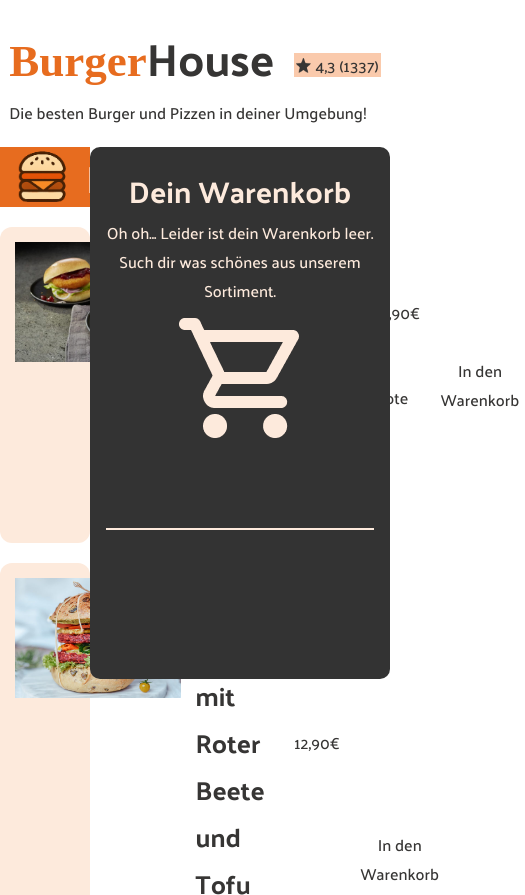
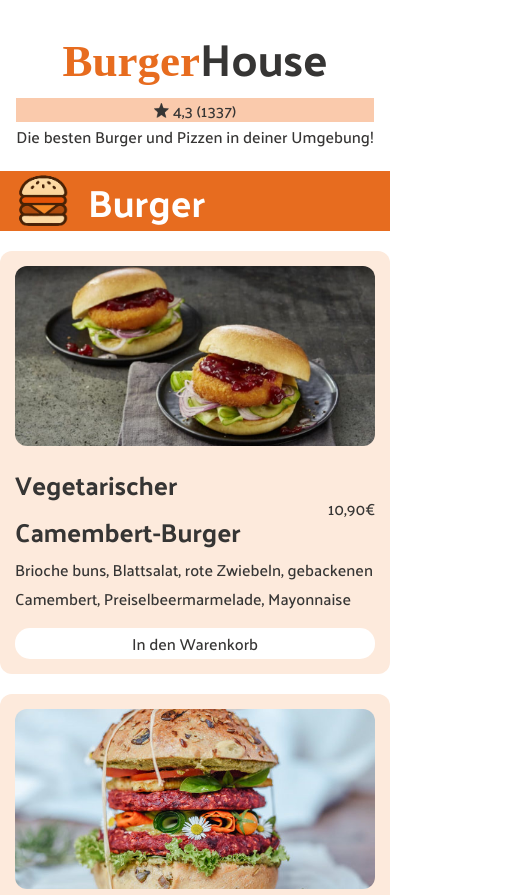
Before and after one commit to FelixWinklerDev/Bestell-App, a plain HTML site: page index.html in a window 390 px wide. Shown: the part 725-1620 px from the top of the page, 525 px wide, since content can reach past the window. Drawn offline with Linux system fonts and the light colour scheme.

Commit message:
added responsive

```diff
--- a/index.html
+++ b/index.html
@@ -64,14 +64,14 @@
         </div>
         <div class="dialog-window">
           <img class="delivery-truck" src="./assets/icons/390482e1a64bffed0bc1416df77319027c50bba3.png" alt="Lieferwagen">
-          <h4 class="dialog-subtitle">Deine Bestellung wurde erhalten.</h4>
-          <p class="dialog-subtitle">Wir haben deine Bestellung erhalten und wird so schnell wie möglich bearbeiet.</p>
+          <h4 class="dialog-subtitle">Tolle Auswahl.</h4>
+          <p class="dialog-subtitle">Wir haben deine Bestellung erhalten und wird so schnell wie möglich bearbeitet.</p>
           <p class="dialog-subtitle">Geschätzte Wartezeit: <span class="waiting-time">30 Minuten</span></p>
         </div>
       </div>
     </dialog>
   </main>
-  <section class="d-none">
+  <section class="d-none show-at-">
     <button class="mobile-basket-btn" onclick="show-mobile-basket"><p class="button-txt">Zum Warenkorb</p></button>
   </section>
   <footer class="footer-positioning">
--- a/style.css
+++ b/style.css
@@ -237,22 +237,6 @@
   scrollbar-width: thin;
 }
 
-::-webkit-scrollbar {
-  width: 10px;
-}
-
-::-webkit-scrollbar-track {
-  background: #f1f1f1;
-}
-
-::-webkit-scrollbar-thumb {
-  background: #888;
-}
-
-::-webkit-scrollbar-thumb:hover {
-  background: #555;
-}
-
 .seperator{
   margin-top: 10px;
   height: 2px;
@@ -333,3 +317,54 @@
 .waiting-time{
   color: #E76C1F;
 }
+
+@media (max-width: 1260px){
+  .order-section{
+    flex-direction: column;
+  }
+
+  .positioning-items{
+    width: 100%;
+  }
+}
+
+@media (max-width: 970px){
+  #main-content {
+  width: 100%;
+  }
+
+#basket-content {
+  display: none;
+  width: 100%;
+  height: 100%;
+  position: relative;
+  border-radius: 10px;
+  background-color: #333;
+  }
+}
+
+@media (max-width: 500px){
+  .footer-positioning{
+    flex-direction: column;
+    height: auto;
+  }
+}
+
+@media (max-width: 420px){
+  .flex-title{
+    flex-direction: column;
+    gap: 0;
+  }
+
+  .evaluation{
+    margin-top: 0;
+  }
+
+  h1{
+    text-align: center;
+  }
+
+  .sub-title{
+    text-align: center;
+  }
+}
--- a/styles/assets.css
+++ b/styles/assets.css
@@ -34,3 +34,11 @@
   object-fit: cover;
   transform: scaleX(-1)
 }
+
+@media (max-width: 1260px){
+  .showroom{
+    width: 100%;
+    height: 180px;
+    border-radius: 12px;
+  }
+}
--- a/styles/global.css
+++ b/styles/global.css
@@ -73,3 +73,9 @@ span {
   font-size: 1.6rem;
   color: #363534;
 }
+
+@media (max-width: 360px){
+  h2{
+    font-size: 3rem;
+  }
+}
```
